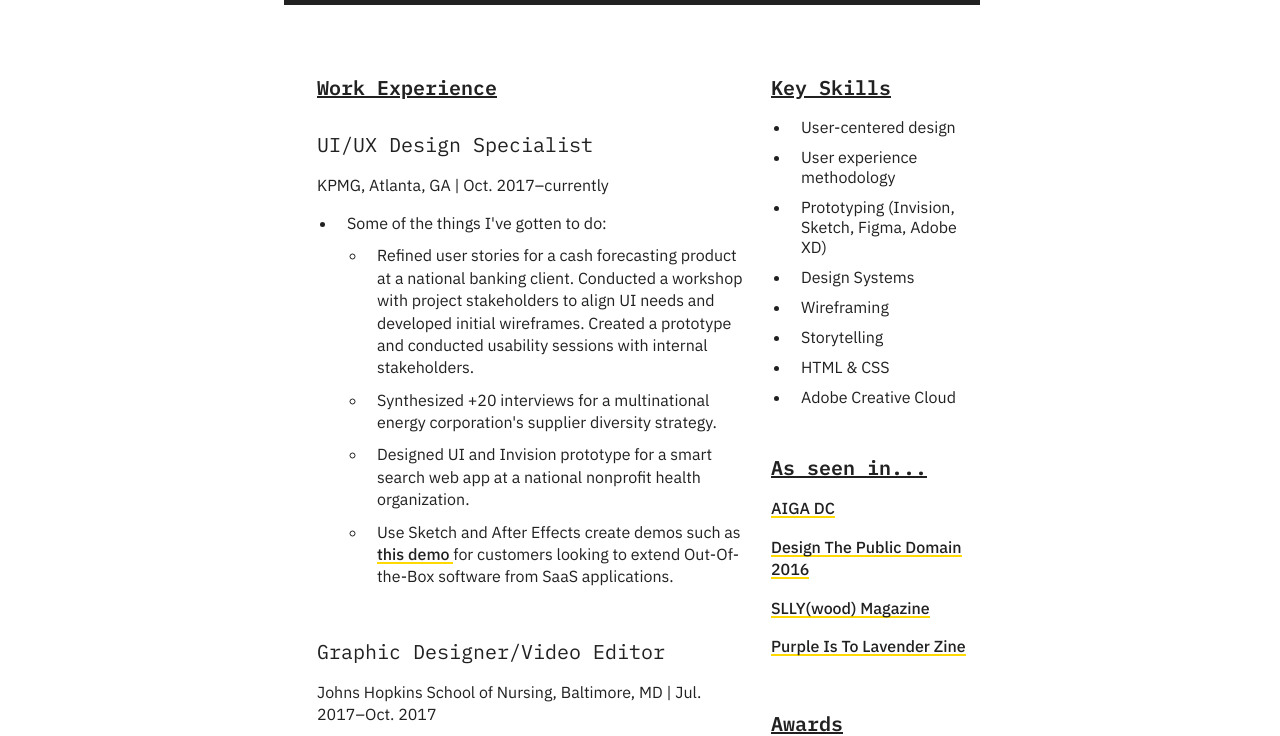
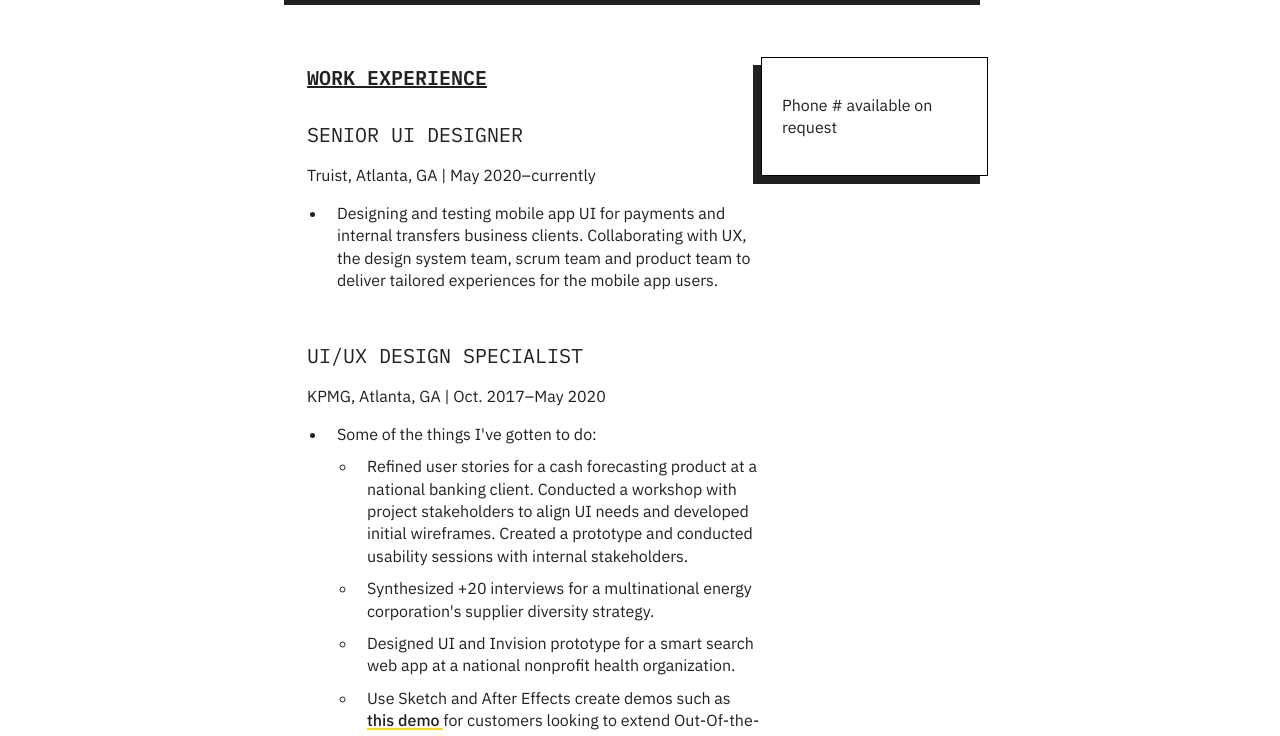
Before and after one commit to kariymam/kariymam.github.io, a plain HTML site: page index.html in a window 1280 px wide. Shown: the part 286-1022 px from the top of the page. Drawn offline with Linux system fonts and the light colour scheme.

Commit message:
Updates to work experience and link
switched resume link with new one and updated work experience

```diff
--- a/css/style.css
+++ b/css/style.css
@@ -157,6 +157,7 @@ h1 {
     font-weight: 600;
     font-size: 20px;
     text-decoration: underline;
+    text-transform: uppercase;
 }
 
 h2 {
@@ -164,6 +165,7 @@ h2 {
     font-weight: 400;
     font-size: 20px;
     margin-bottom: 10px;
+    text-transform: uppercase;
 }
 
 h3 {
@@ -172,6 +174,7 @@ h3 {
     font-size: 20px;
     margin-top: 30px;
     margin-bottom: 0;
+    text-transform: uppercase;
 }
 
 h4 {
@@ -216,9 +219,8 @@ a:visited {
 }
 
 .content {
-    padding: 10px;
+    padding-bottom: 10px;
 }
-
 /* ------------ Navigation ------------ */
 header {
     display: flex;
--- a/index.html
+++ b/index.html
@@ -18,7 +18,7 @@
 <body>
     <header>
         <nav class="top-nav">
-            <a href="https://www.dropbox.com/s/ua9vjc8xkn0098o/KariymaMurphy_Resume_01-10-20.pdf?dl=0" target=_blank>Print Version &#x2794;</a>
+            <a href="https://www.dropbox.com/s/70oktoxif4g2cqv/KariymaMurphy_Resume_10-23-20.pdf?dl=0" target=_blank>Print Version &#x2794;</a>
         </nav>
         <nav class="contact">
             <a href="https://kariymamurphy.myportfolio.com/" target=_blank>Website</a>
@@ -47,8 +47,14 @@
                 <section class="content">
                     <h1>Work Experience</h1>
 
+                    <h3>Senior UI Designer</h3>
+                    <p>Truist, Atlanta, GA | May 2020–currently</p>
+                    <ul>
+                        <li>Designing and testing mobile app UI for payments and internal transfers business clients. Collaborating with UX, the design system team, scrum team and product team to deliver tailored experiences for the mobile app users.</li>
+                    </ul>
+
                     <h3>UI/UX Design Specialist</h3>
-                    <p>KPMG, Atlanta, GA | Oct. 2017–currently</p>
+                    <p>KPMG, Atlanta, GA | Oct. 2017–May 2020</p>
                     <ul>
                         <li>Some of the things I've gotten to do:</li>
                         <li id="circle"> Refined user stories for a cash forecasting product at a national banking client. Conducted a workshop with project stakeholders to align UI needs and developed initial wireframes. Created a prototype and conducted usability sessions with internal stakeholders.</li>
@@ -81,15 +87,11 @@
                     <ul>
                         <li>Consulted +30 clients and contracted 19 projects worth ~$15k which included, lead designer and creative visionary for <a href="https://kariymamurphy.myportfolio.com/the-village-redesign" target=_blank>branding and UI design of The Village App</a>, a Baltimore-based startup valued at ~$500k.</li>
                     </ul>
-                </section>
-                <section class="content">
+
                     <h1>Education</h1>
                     <p>BFA in Graphic Design from Maryland Institute College of Art, in Baltimore, MD. from 2013 - 2017. Deans List 2013 - 2014, 3.7 GPA</p>
                     <p>Design Research and Writing Summer Intensive from SVA MA Design Research, in New York, NY, (2019-2019)</p>
-                </section>
-            </div>
-            <div class="flex1">
-                <section class="content">
+            <section class="content">
                     <h1>Key Skills</h1>
                     <ul>
                         <li>User-centered design</li>
@@ -114,6 +116,15 @@
                     <p>AIGA DC Continuum Award 2016</p>
                     <p></p>
                 </section>
+
+                </section>
+                <section class="content">
+                    <h1>Education</h1>
+                    <p>BFA in Graphic Design from Maryland Institute College of Art, in Baltimore, MD. from 2013 - 2017. Deans List 2013 - 2014, 3.7 GPA</p>
+                    <p>Design Research and Writing Summer Intensive from SVA MA Design Research, in New York, NY, (2019-2019)</p>
+                </section>
+            </div>
+            <div class="flex1">
                 <section class="intro">
                     <div class="intro-col">
                         <p>Phone # available on request</p>
```
